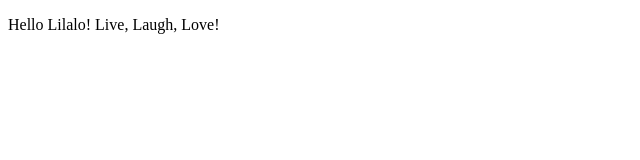
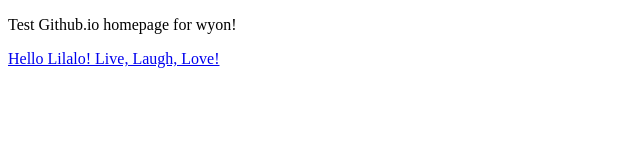
Before and after one commit to wyonliu/wyonliu.github.io, a plain HTML site: page index.html in a window 1280 px wide. Shown: the whole page, without its empty margins (0-640 px from the left). Drawn offline with Linux system fonts and the light colour scheme.

Commit message:
Add: sublink for lilalo in homepage

```diff
--- a/index.html
+++ b/index.html
@@ -5,6 +5,7 @@
 <title>Test Github.io homepage for wyon!</title>
 </head>
 <body>
-<p>Hello Lilalo! Live, Laugh, Love! </p>
+<p>Test Github.io homepage for wyon! </p>
+<p><a href="/lilalo">Hello Lilalo! Live, Laugh, Love!</a> </p>
 </body>
 </html>
```
